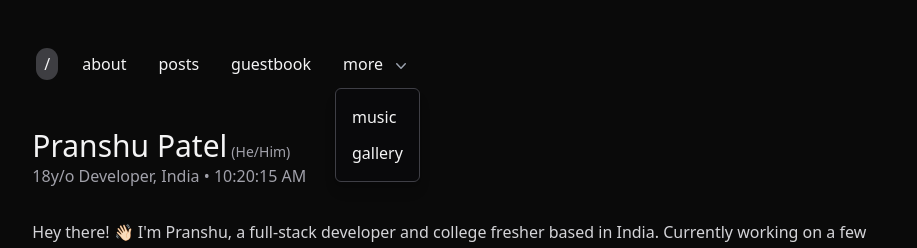
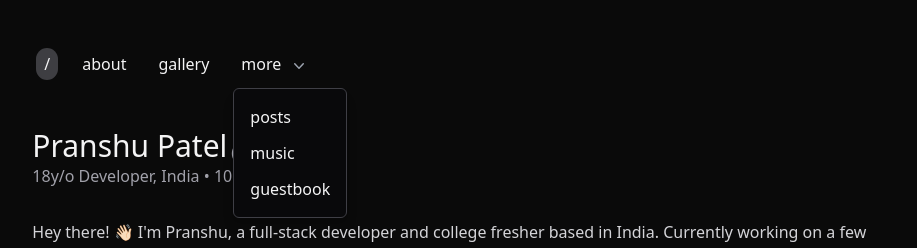
Before and after one commit to pranshu05/pranshu05.vercel.app, a Next.js app: page / in a window 1280 px wide. Both pictures are taken after a click on the button "more". Shown: the top 248 px of the page, without its empty margins (181-1098 px from the left). Built offline with nearby package versions, Linux system fonts and the light colour scheme.

Commit message:
Update navigation routes in NavBar component

```diff
--- a/src/components/(layout)/NavBar.tsx
+++ b/src/components/(layout)/NavBar.tsx
@@ -8,8 +8,8 @@ const NavBar: React.FC = () => {
 
     const handleLinkClick = () => setIsOpen(false);
 
-    const routes = ['/', '/about', '/posts', '/guestbook'];
-    const menuRoutes = ['/music', '/gallery'];
+    const routes = ['/', '/about', '/gallery'];
+    const menuRoutes = ['/posts', '/music', '/guestbook'];
 
     return (
         <header className="w-11/12 md:w-4/5 lg:w-3/4 xl:w-2/3 2xl:w-1/2 mx-auto py-10">
@@ -30,7 +30,7 @@ const NavBar: React.FC = () => {
                             <div className="p-2" role="none">
                                 {menuRoutes.map((route) => (
                                     <Link key={route} href={route} passHref>
-                                        <p className={`block text-zinc-100 my-1 px-2 rounded-full py-1 ${path === route ? 'bg-zinc-500 bg-opacity-50' : 'hover:bg-zinc-600 hover:bg-opacity-40'}`} onClick={handleLinkClick} role="menuitem" tabIndex={-1}>{route.substring(1)}</p>
+                                        <p className={`block w-fit text-zinc-100 my-1 px-2 rounded-full py-1 ${path === route ? 'bg-zinc-500 bg-opacity-50' : 'hover:bg-zinc-600 hover:bg-opacity-40'}`} onClick={handleLinkClick} role="menuitem" tabIndex={-1}>{route.substring(1)}</p>
                                     </Link>
                                 ))}
                             </div>
```
Also changed, not shown: 1 other file (tests, documents, lock files or other folders).
